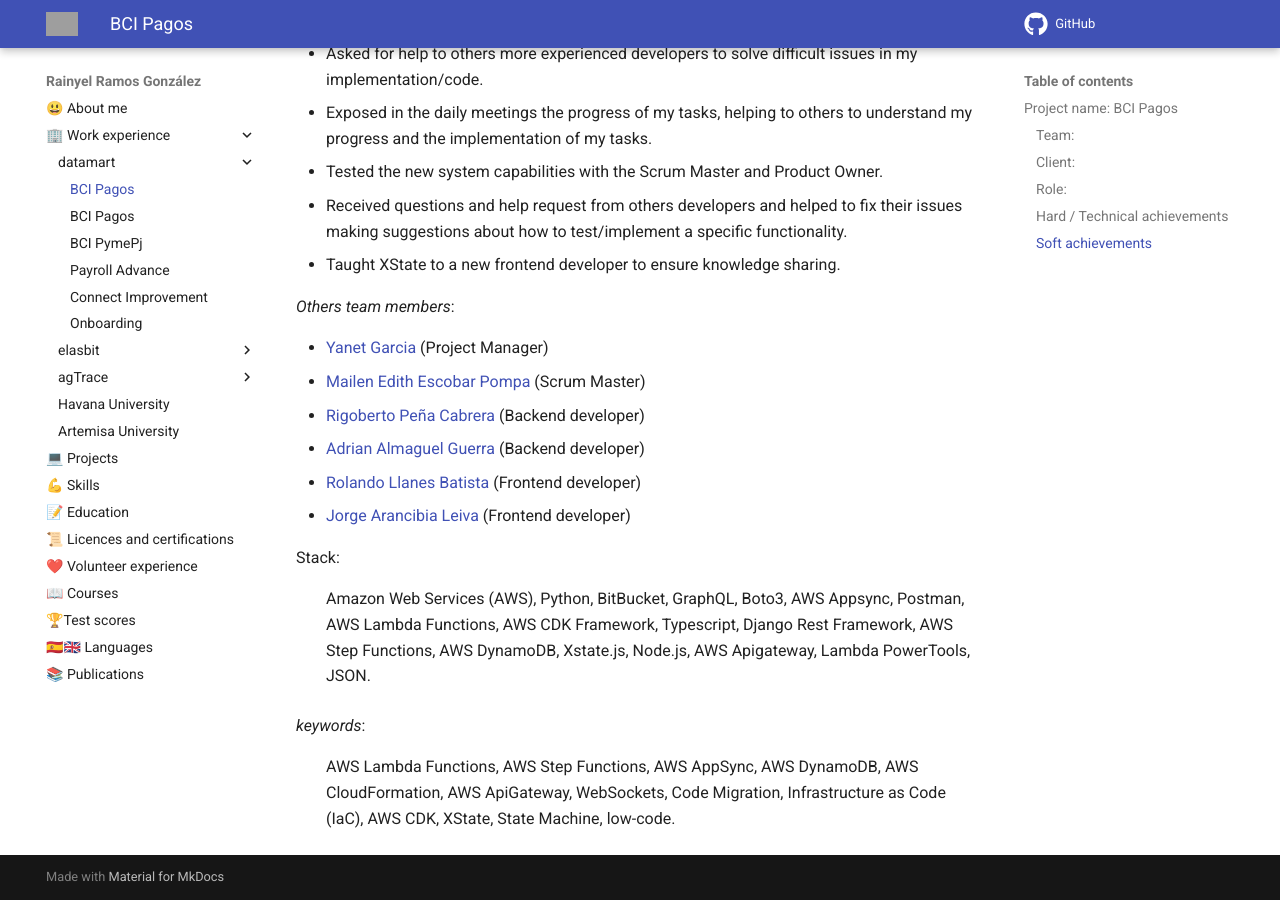
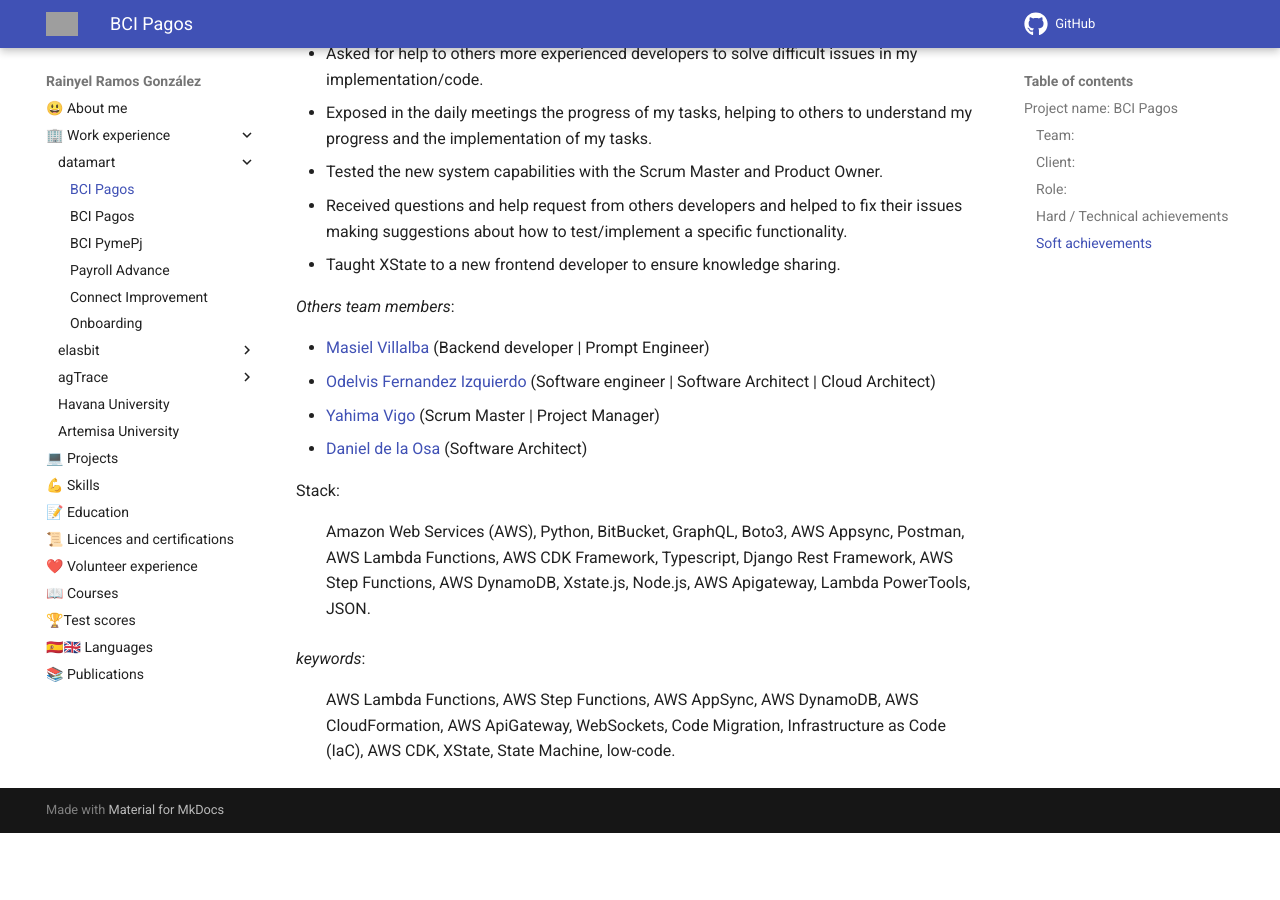
Before and after one commit to rayniel95/rayniel95.github.io, an MkDocs documentation site: the page built from docs/work_experience/datamart/bylaws.md, in a window 1280 px wide and 900 px high, scrolled down 1618 px. Built offline with MkDocs 1.6.1 and Material for MkDocs 9.7.7, drawn with Linux system fonts in a browser that asks for light colours; after the commit the page ends 2451 px from its top, so only the background shows below that; grey boxes are pictures that could not be loaded.

Commit message:
docs(datamart): update team members list in bylaws
Replace the previous list of team members with updated profiles, including new names, LinkedIn links, and roles for backend developers, software engineers, scrum masters, and architects.

```diff
--- a/docs/work_experience/datamart/bylaws.md
+++ b/docs/work_experience/datamart/bylaws.md
@@ -48,12 +48,10 @@ My role involved helping implement both platforms. I developed the infrastructur
 
 *Others team members*:
 <!-- maybe extend this with more public profiles? -->
-- [Yanet Garcia](https://www.linkedin.com/in/yanetgarciar/) (Project Manager)
-- [Mailen Edith Escobar Pompa](https://www.linkedin.com/in/mailen-edith-escobar-pompa-a87707221/) (Scrum Master)
-- [Rigoberto Peña Cabrera](https://www.linkedin.com/in/rigoberto-pe%C3%B1a-cabrera-02424899/) (Backend developer)
-- [Adrian Almaguel Guerra](https://www.linkedin.com/in/aalmaguelg/) (Backend developer)
-- [Rolando Llanes Batista](https://www.linkedin.com/in/rolando-llanes/) (Frontend developer)
-- [Jorge Arancibia Leiva](https://www.linkedin.com/in/jaranci/) (Frontend developer)
+- [Masiel Villalba](https://www.linkedin.com/in/masiiie/) (Backend developer | Prompt Engineer)
+- [Odelvis Fernandez Izquierdo](https://www.linkedin.com/in/odelvis-fernandez-izquierdo-565a41188/) (Software engineer | Software Architect | Cloud Architect)
+- [Yahima Vigo](https://www.linkedin.com/in/yahima-vigo/) (Scrum Master | Project Manager)
+- [Daniel de la Osa](https://www.linkedin.com/in/daniel-de-la-osa-24a6271b5/) (Software Architect)
 
 Stack:
 : Amazon Web Services (AWS), Python, BitBucket, GraphQL, Boto3, AWS Appsync, Postman, AWS Lambda Functions, AWS CDK Framework, Typescript, Django Rest Framework, AWS Step Functions, AWS DynamoDB, Xstate.js, Node.js, AWS Apigateway, Lambda PowerTools, JSON.
```
